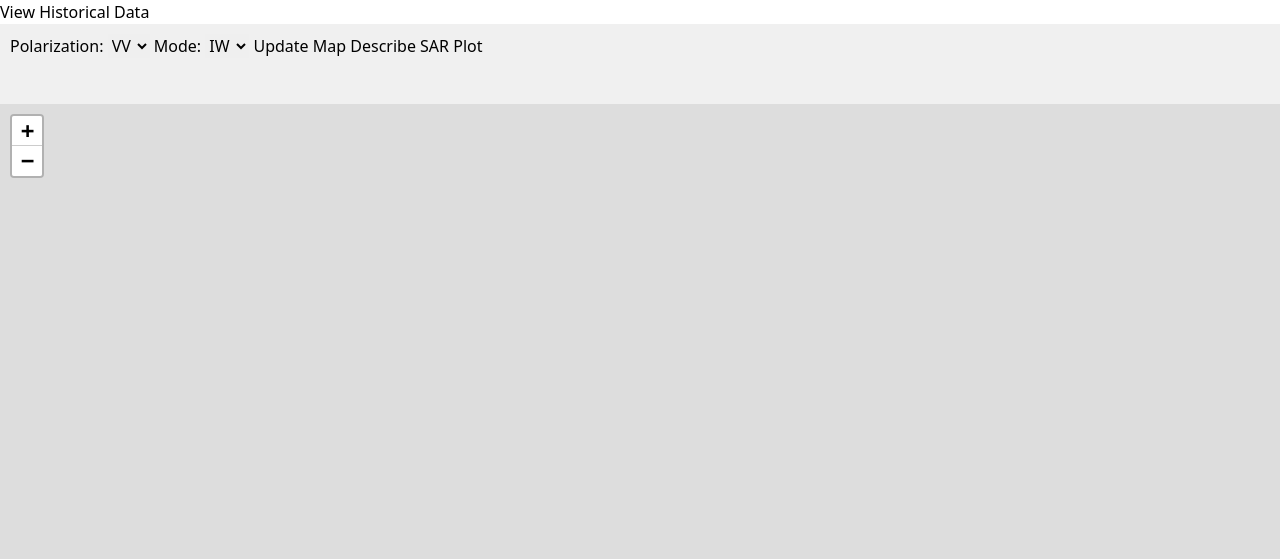
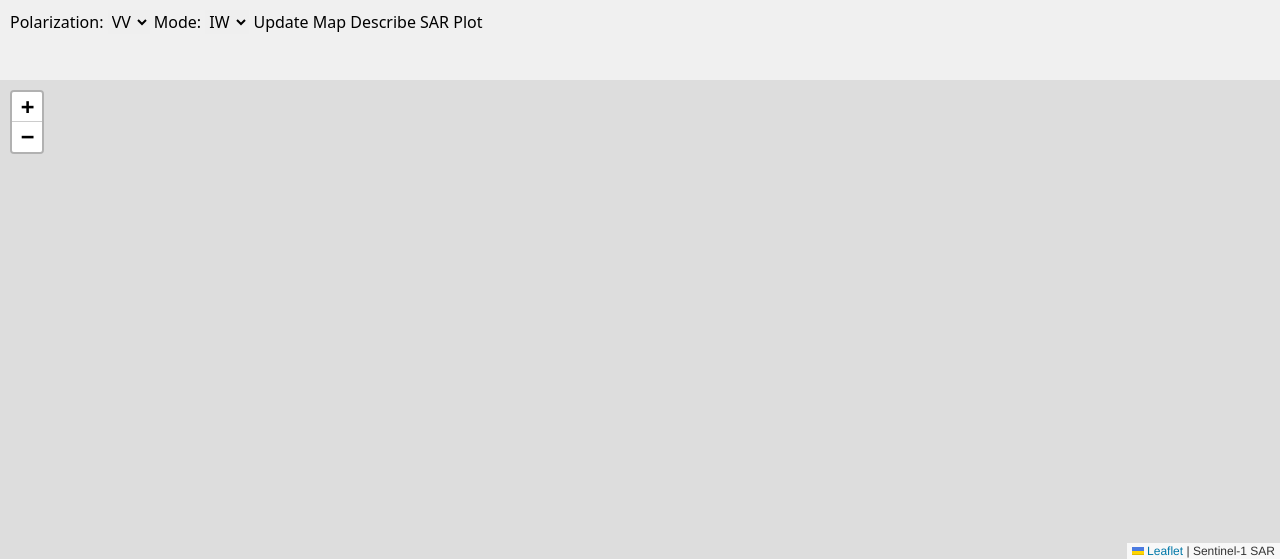
Before and after one commit to daocodes/Clemson-Hack, a Flask app: template vite-project/templates/index.html in a window 1280 px wide. Shown: the top 559 px of the page. Run offline with Flask 3, Linux system fonts and the light colour scheme; the template is opened without the code that fills it: most values are stand-ins (such as "Sample title", 1, 10 or a date in 2020); some libraries are stand-ins or nearby versions.

Commit message:
Update index.html

```diff
--- a/vite-project/templates/index.html
+++ b/vite-project/templates/index.html
@@ -16,9 +16,6 @@
     </style>
 </head>
 <body>
-    <a href="{{ url_for('historical') }}">
-        <button class="btn btn-primary">View Historical Data</button>
-      </a>
     <div id="controls">
         Polarization:
         <select id="polarization">
```
